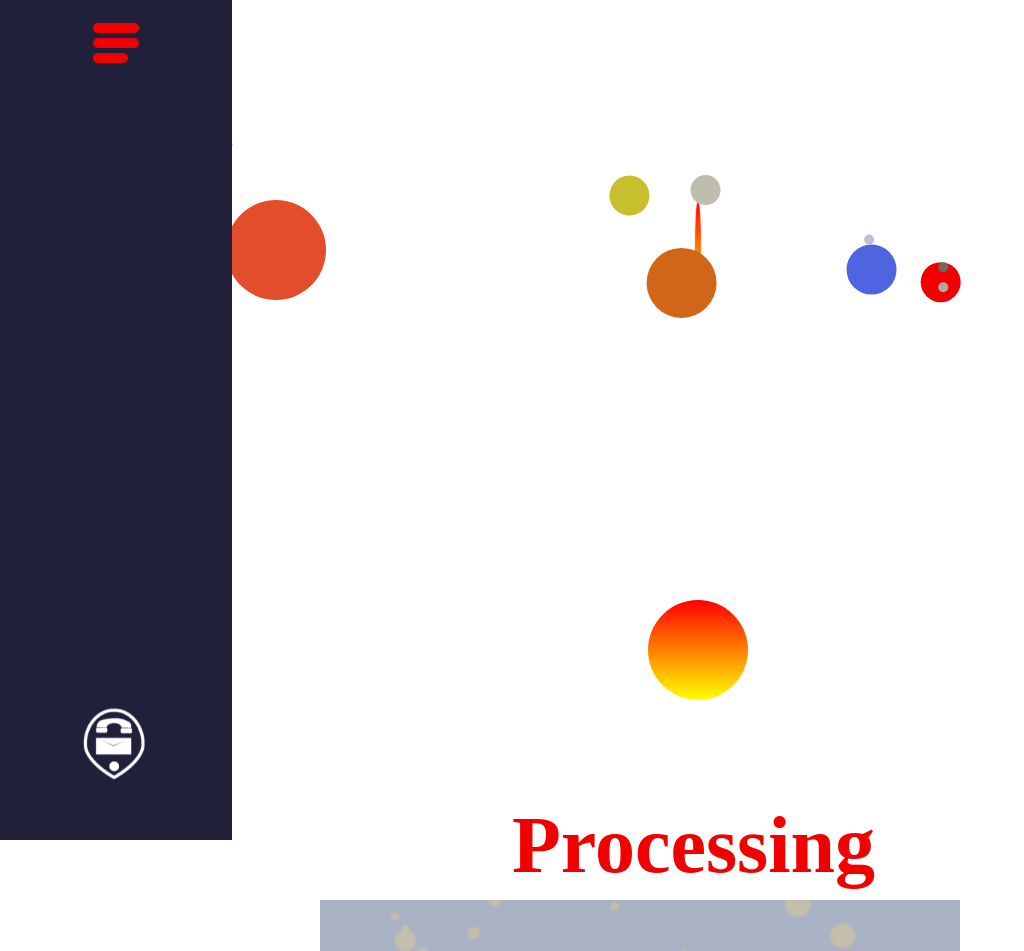
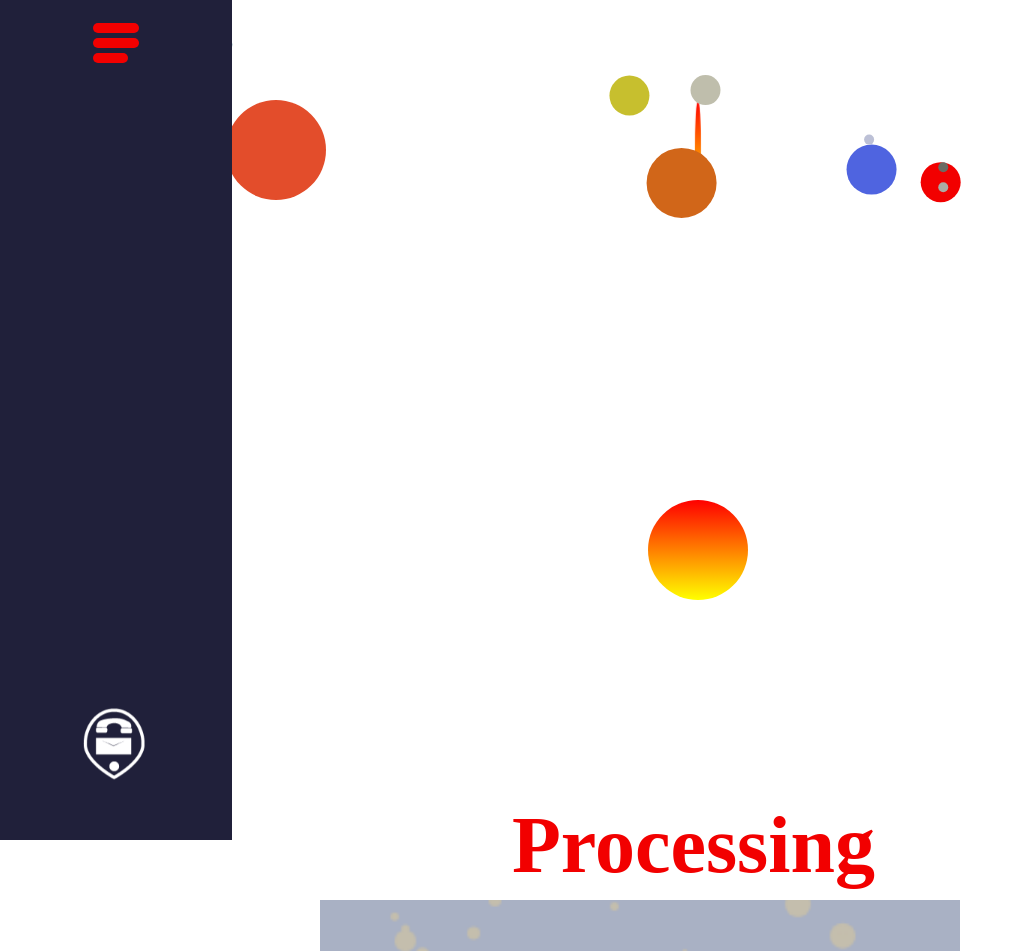
Before and after one commit to MikeTheFyke/MiFy, a Vue app in the folder client/: page / in a window 1280 px wide. Shown: the top 951 px of the page, without its empty margins (0-1024 px from the left). Built offline with nearby package versions, Linux system fonts and the light colour scheme.

Commit message:
Added ease to rotation of Alpha

```diff
--- a/client/src/components/Newvue.vue
+++ b/client/src/components/Newvue.vue
@@ -205,7 +205,7 @@ export default {
 
 #green-container{
     position: absolute;
-    top: 200px;
+    top: 100px;
     width: 100%;
     height: 200px;
 }
--- a/client/src/components/Space.vue
+++ b/client/src/components/Space.vue
@@ -7,7 +7,10 @@
 </template>
 
 <script>
+import gsap from "gsap";
+import motionPath from "gsap/MotionPathPlugin";
 
+gsap.registerPlugin(motionPath)
 export default {
         name: 'Spacevue',
         data (){
@@ -19,7 +22,7 @@ export default {
 
         },
         mounted (){
-
+            gsap.to('#Alpha', 5, {rotation: 360, repeat: -1, ease: "Linear.easeInOut" })
         }
 
 }
@@ -29,7 +32,7 @@ export default {
 
 #space-container{
     position: absolute;
-    top: 600px;
+    top: 500px;
     width: 100%;
     height: 400px;
 }
```
